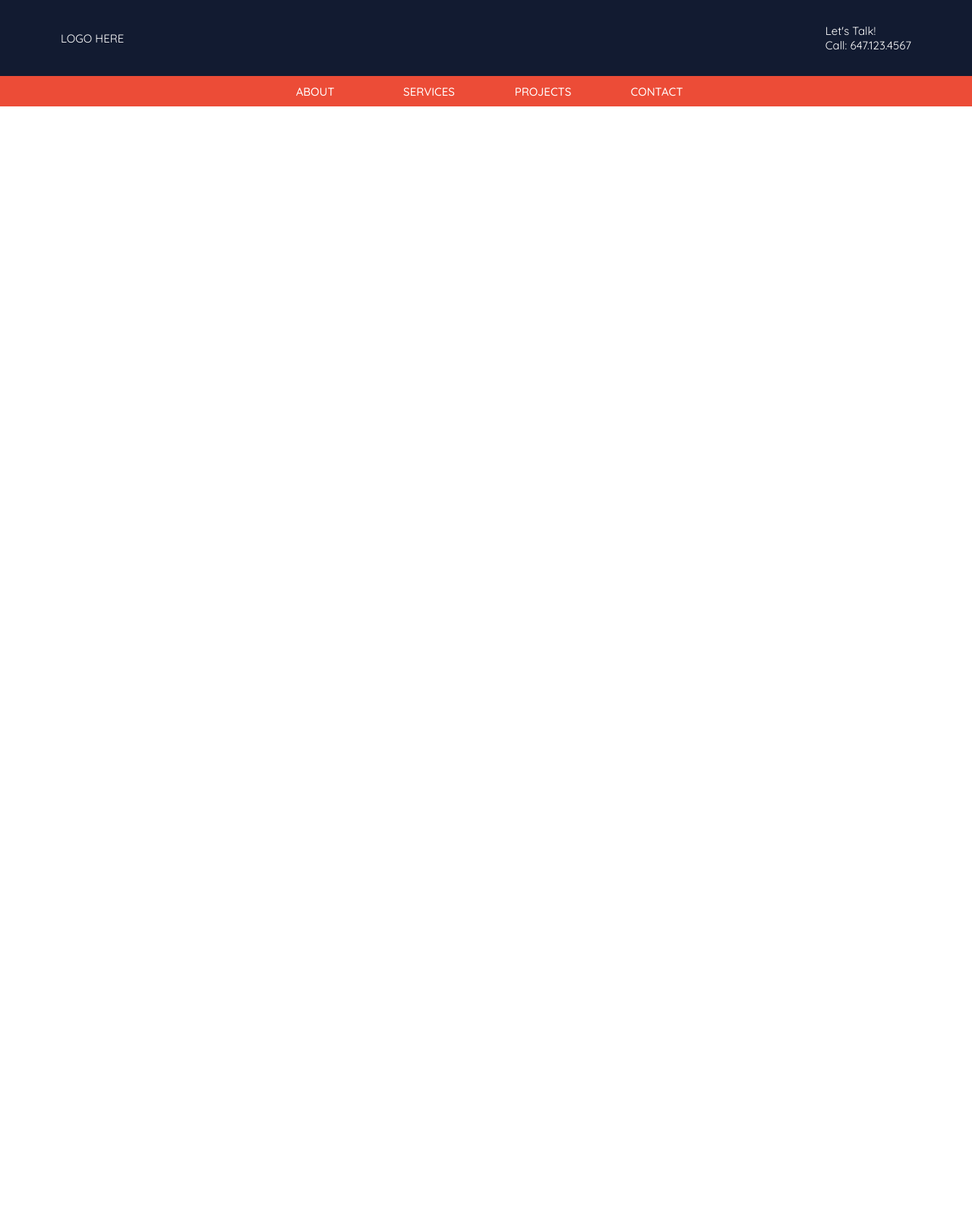
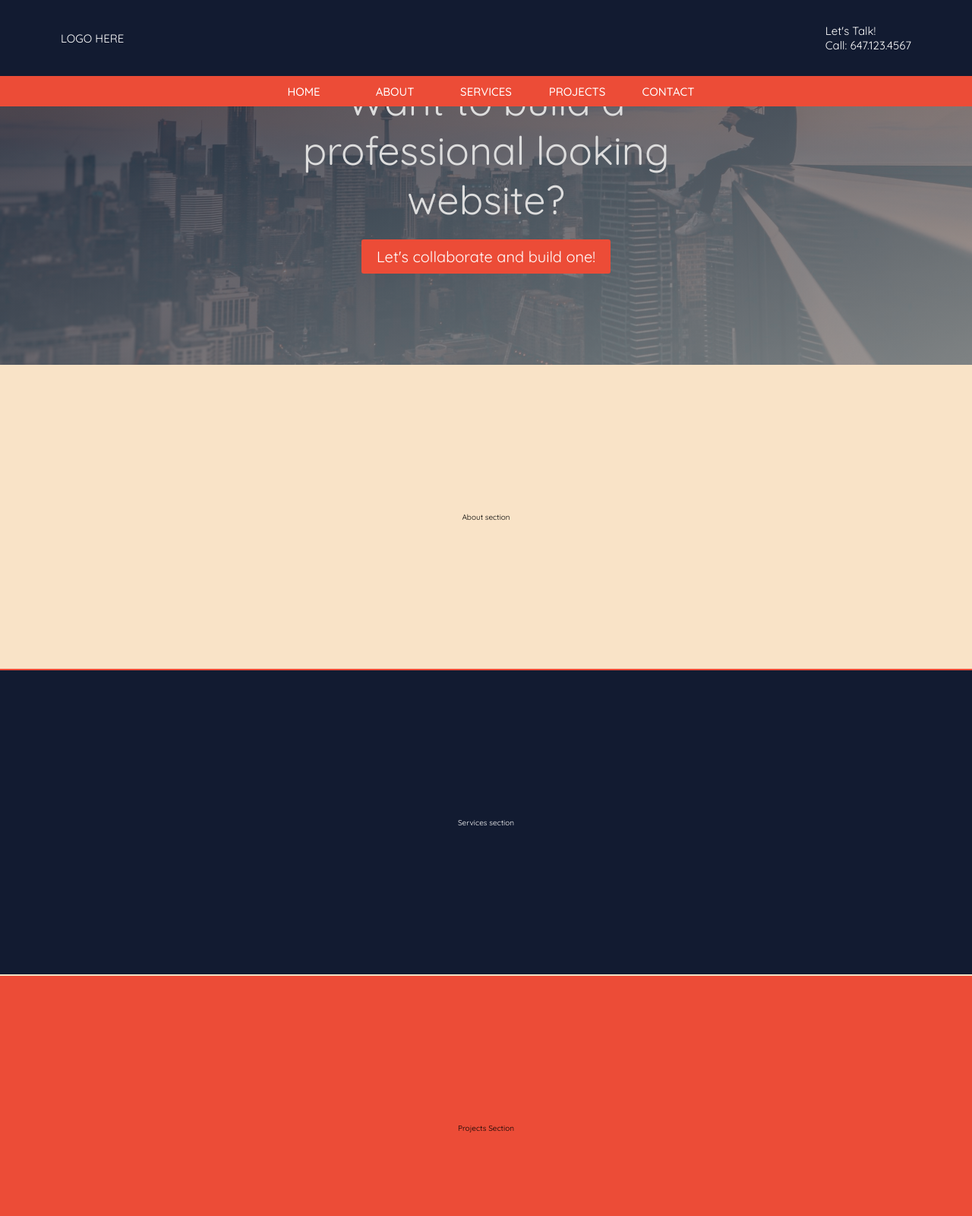
Before and after one commit to kasantosh/freelance-dev, a website: page index.html in a window 1280 px wide. Shown: the top 1600 px of the page at 76% size. Before the commit the page ends 800 px from the top, so only its background shows below. Drawn offline with Linux system fonts and the light colour scheme.

Commit message:
Finished the basic layout

```diff
--- a/index.html
+++ b/index.html
@@ -31,21 +31,58 @@
         <div class="container">
             <ul class="navigation__list">
                 <li class="navigation__item">
-                    <a class="navigation__link" href="#">About</a>
+                    <a class="navigation__link" href="#home">Home</a>
                 </li>
                 <li class="navigation__item">
-                    <a class="navigation__link" href="#">Services</a>
+                    <a class="navigation__link" href="#about">About</a>
                 </li>
                 <li class="navigation__item">
-                    <a class="navigation__link" href="#">Projects</a>
+                    <a class="navigation__link" href="#services">Services</a>
                 </li>
                 <li class="navigation__item">
-                    <a class="navigation__link" href="#">Contact</a>
+                    <a class="navigation__link" href="#projects">Projects</a>
+                </li>
+                <li class="navigation__item">
+                    <a class="navigation__link" href="#footer">Contact</a>
                 </li>
             </ul>
         </div>
     </nav>
 
+    <section class="banner" id="home">
+        <div class="container">
+
+            <div class="banner__box">
+                <div class="banner__caption">
+                    Want to build a professional looking website?
+                </div>
+
+                <p class="banner__tag">
+                    Let's collaborate and build one!
+                </p>
+
+            </div>
+
+
+        </div>
+    </section>
+
+    <section class="about" id="about">
+        About section
+    </section>
+
+    <section class="services" id="services">
+        Services section
+    </section>
+
+    <section class="projects" id="projects">
+        Projects Section
+    </section>
+
+    <footer class="footer" id="footer">
+        Footer
+    </footer>
+
 </body>
 
 </html>
--- /dev/null
+++ b/sass/abstracts/_mixins.scss
@@ -0,0 +1,14 @@
+@mixin clearfix {
+    &::after {
+      content: "";
+      display: table;
+      clear: both;
+    }
+  }
+
+  @mixin centeralign {
+    position: relative;
+    top: 50%;
+    left: 50%;
+    transform: translate(-50%, -50%);
+  }
--- a/sass/base/_base.scss
+++ b/sass/base/_base.scss
@@ -13,6 +13,7 @@ body {
 
 html {
     font-size: 62.5%;
+    scroll-behavior: smooth;
 }
 
 .container {
--- /dev/null
+++ b/sass/layout/_about.scss
@@ -0,0 +1,9 @@
+.about {
+    height: 40rem;
+    display: flex;
+    justify-content: center;
+    align-items: center;
+
+    background-color: $color-eggshell;
+    border-bottom: $color-coral 2px solid;
+}
--- /dev/null
+++ b/sass/layout/_banner.scss
@@ -0,0 +1,37 @@
+.banner {
+
+    background-color: $color-navy;
+    height: 60vh;
+    background-image: linear-gradient(to right bottom,rgba($color-navy, 0.8), rgba($color-grey-dark-2, 0.8)),
+    url(../img/banner.jpg);
+    background-position: center;
+    background-size: cover;
+
+    position: relative;
+
+    &__box {
+        text-align: center;
+        position: absolute;
+        top: 50%;
+        left: 50%;
+        transform: translate(-50%, -50%);
+    }
+
+    &__caption {
+        font-size: 5.2rem;
+        color: $color-grey-light-2;
+
+    }
+
+    &__tag {
+        color: $color-white;
+        font-size: 2rem;
+        text-align: center;
+        background: $color-coral;
+        display: inline-block;
+        padding: 1rem 2rem;
+        margin: 2rem;
+        border-radius: 3px;
+
+    }
+}
--- /dev/null
+++ b/sass/layout/_footer.scss
@@ -0,0 +1,10 @@
+.footer {
+    height: 40rem;
+    display: flex;
+    justify-content: center;
+    align-items: center;
+    color: $color-white;
+
+    background-color: $color-grey-dark-3;
+    border-bottom: $color-eggshell 2px solid;
+}
--- a/sass/layout/_header.scss
+++ b/sass/layout/_header.scss
@@ -2,6 +2,10 @@
     background-color: $color-navy;
     height: 10rem;
     color: $color-white;
+
+    position: fixed;
+    width: 100%;
+    z-index: 120;
 
     &__section {
         display: flex;
--- a/sass/layout/_navigation.scss
+++ b/sass/layout/_navigation.scss
@@ -1,6 +1,12 @@
 .navigation {
     background-color: $color-coral;
     height: 4rem;
+    margin-top: 10rem;
+
+    position: fixed;
+    z-index: 100;
+    width: 100%;
+
 
     &__list {
 
@@ -10,34 +16,53 @@
     }
 
     &__item  {
+        position: relative;
+
         display: flex;
         justify-content: center;
         align-items: center;
 
         color: $color-white;
         font-size: 1.2rem;
-        width: 10em;
+        width: 12rem;
         list-style: none;
         text-transform: uppercase;
         height: 100%;
-        &:not(:last-child) {
-            margin-right: 3rem;
-        }
     }
 
-    &__item:hover {
-        background-color: $color-brown;
+
+    &__item::before {
+        content: "";
+        position: absolute;
+        top: 0;
+        left: 0;
+        height: 100%;
+        width: 3px;
+        background-color: $color-navy;
+        transform: scaleY(0);
+        transition: transform 0.2s,
+                    width 0.4s cubic-bezier(1,0,0,1) 0.2s,
+                    background-color 0.2s;
 
     }
 
+    &__item:hover::before {
+        transform:scaleY(1);
+        width: 100%;
+    }
+
+
+
     &__link:link,
     &__link:visited {
+        position: absolute;
+        z-index: 10;
         display: flex;
         align-items: center;
         font-size: 1.5rem;
         color: $color-white;
         font-weight: 500;
         text-decoration: none;
-        height: 4rem;
+
     }
 }
--- /dev/null
+++ b/sass/layout/_projects.scss
@@ -0,0 +1,9 @@
+.projects {
+    height: 40rem;
+    display: flex;
+    justify-content: center;
+    align-items: center;
+
+    background-color: $color-coral;
+    border-bottom: $color-navy 2px solid;
+}
--- /dev/null
+++ b/sass/layout/_services.scss
@@ -0,0 +1,10 @@
+.services {
+    height: 40rem;
+    display: flex;
+    justify-content: center;
+    align-items: center;
+    color: $color-white;
+
+    background-color: $color-navy;
+    border-bottom: $color-eggshell 2px solid;
+}
--- a/sass/main.scss
+++ b/sass/main.scss
@@ -1,7 +1,13 @@
 @import "abstracts/variables";
+@import "abstracts/mixins";
 
+@import "layout/about";
+@import "layout/banner";
+@import "layout/footer";
 @import "layout/header";
 @import "layout/main-section";
 @import "layout/navigation";
+@import "layout/projects";
+@import "layout/services";
 
 @import "base/base";
```
Also changed, not shown: css/style.css, img/banner.jpg (added).
